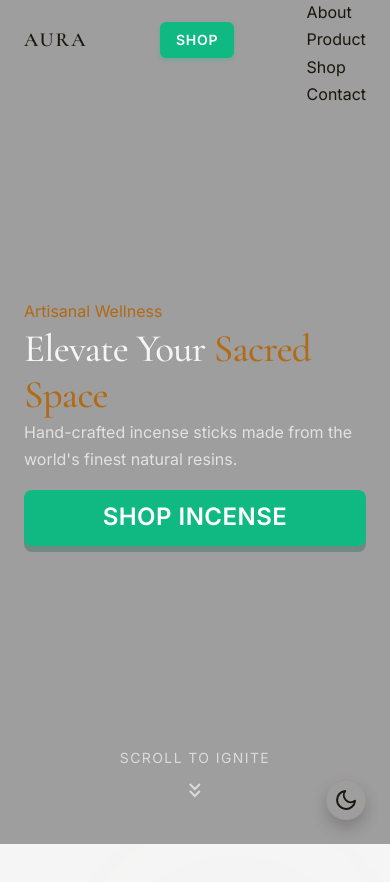
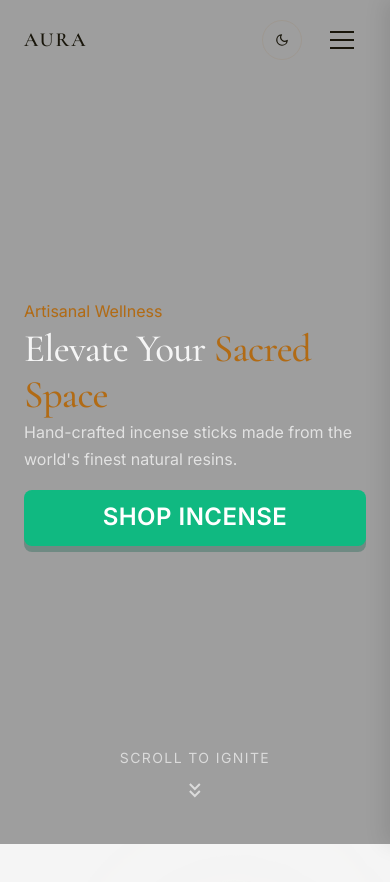
Before and after one commit to tharindu765/incense-Sticks, a website: page index.html in a window 390 px wide. Shown: the top 882 px of the page. Drawn offline with nearby package versions, Linux system fonts and the light colour scheme.

Commit message:
Revert Navbar layout: Restore Toggle/Hamburger, Keep Mobile CTA

```diff
--- a/index.html
+++ b/index.html
@@ -29,7 +29,16 @@
   <div class="smoke-wisp smoke-wisp--2" aria-hidden="true"></div>
   <div class="smoke-wisp smoke-wisp--3" aria-hidden="true"></div>
 
-  <!-- Theme Toggle (Moved to body for global access) -->
+  <!-- Header -->
+  <header class="header" id="header">
+    <div class="container">
+      <div class="header__content">
+        <!-- Logo -->
+        <a href="#home" class="logo">AURA</a>
+
+        <!-- Actions Container (Toggle + Hamburger) -->
+        <div class="header__actions">
+          <!-- Theme Toggle -->
           <button id="theme-toggle" class="theme-toggle" aria-label="Toggle dark mode">
             <svg class="theme-icon-sun" width="24" height="24" viewBox="0 0 24 24" fill="none" stroke="currentColor"
               stroke-width="2" stroke-linecap="round" stroke-linejoin="round">
@@ -49,15 +58,13 @@
             </svg>
           </button>
 
-  <!-- Header -->
-  <header class="header" id="header">
-    <div class="container">
-      <div class="header__content">
-        <!-- Logo -->
-        <a href="#home" class="logo">AURA</a>
-
-        <!-- Mobile Header CTA (Shop Incense) -->
-        <a href="#shop" class="btn btn--cta-header">SHOP</a>
+          <!-- Hamburger (Mobile Only) -->
+          <button class="menu-toggle" id="menuToggle" aria-label="Open menu" aria-expanded="false">
+            <span></span>
+            <span></span>
+            <span></span>
+          </button>
+        </div>
 
         <!-- Desktop Nav (Hidden on Mobile) -->
         <nav class="nav" aria-label="Main navigation">
@@ -69,12 +76,6 @@
             <li><a href="#contact" class="nav__link">Contact</a></li>
           </ul>
         </nav>
-
-        <button class="menu-toggle" id="menuToggle" aria-label="Open menu" aria-expanded="false">
-          <span></span>
-          <span></span>
-          <span></span>
-        </button>
       </div>
     </div>
   </header>
--- a/styles.css
+++ b/styles.css
@@ -479,7 +479,7 @@ p {
   border-bottom: 1px solid rgba(178, 107, 20, 0.1);
 }
 
-/* Header Grid for Mobile */
+/* Header Grid for Mobile/Desktop Agnostic */
 .header__content {
   display: flex;
   align-items: center;
@@ -492,39 +492,70 @@ p {
   font-family: var(--font-heading);
   font-size: var(--text-xl);
   font-weight: 700;
-  /* Bolder logo */
   color: var(--text-main);
   letter-spacing: 0.1em;
   z-index: 1002;
   min-height: 48px;
   display: flex;
   align-items: center;
+  flex-shrink: 0;
 }
 
-/* Floating Theme Toggle (Bottom Right) */
+/* Container for Toggle + Hamburger */
+.header__actions {
+  display: flex;
+  align-items: center;
+  gap: var(--space-md);
+  z-index: 1002;
+  flex-shrink: 0;
+  /* "toggle center-right + hamburger right" implies grouping */
+}
+
+/* Theme Toggle (Header Positioned) */
 .theme-toggle {
-  position: fixed;
-  bottom: 24px;
-  right: 24px;
-  width: 56px;
-  /* Big touch target */
-  height: 56px;
+  background: none;
+  border: none;
+  cursor: pointer;
+  color: var(--text-main);
+  padding: 12px;
+  /* 48px touch target */
+  width: 48px;
+  height: 48px;
   border-radius: 50%;
-  background: var(--bg-card);
-  border: 2px solid var(--border-color);
-  box-shadow: 0 8px 16px rgba(0, 0, 0, 0.2);
   display: flex;
   align-items: center;
   justify-content: center;
-  z-index: 2000;
-  /* Top Layer */
-  color: var(--text-main);
-  cursor: pointer;
-  transition: transform 0.2s ease, background 0.3s ease;
+  transition: background 0.3s ease;
 }
 
-.theme-toggle:active {
-  transform: scale(0.9);
+.theme-toggle:hover {
+  background: rgba(0, 0, 0, 0.05);
+  /* Subtle hover state */
+}
+
+/* Hamburger Menu */
+.menu-toggle {
+  display: flex;
+  /* Default (Mobile) */
+  flex-direction: column;
+  gap: 6px;
+  background: none;
+  border: none;
+  cursor: pointer;
+  padding: 12px;
+  width: 48px;
+  height: 48px;
+  justify-content: center;
+  align-items: center;
+  color: var(--text-main);
+}
+
+.menu-toggle span {
+  display: block;
+  width: 24px;
+  height: 2px;
+  background-color: currentColor;
+  transition: all 0.3s ease;
 }
 
 /* Desktop Styles */
@@ -535,18 +566,13 @@ p {
 
   .logo {
     margin-right: var(--space-2xl);
-    flex: 0 0 auto;
-  }
-
-  .btn--cta-header {
-    display: none;
-    /* Hide Green CTA in header on desktop */
   }
 
   .nav {
     display: flex !important;
     align-items: center;
     flex: 1;
+    /* Take remaining space */
     justify-content: flex-end;
     opacity: 1;
     visibility: visible;
@@ -556,6 +582,7 @@ p {
     width: auto;
     background: transparent;
     padding: 0;
+    box-shadow: none;
   }
 
   .nav__list {
@@ -563,6 +590,41 @@ p {
     gap: var(--space-xl);
     align-items: center;
     flex-direction: row;
+  }
+
+  /* Desktop Layout: Logo ... Toggle ... Links ?
+     User said: "dark/light toggle center-right + links right"
+
+     Current DOM: Logo | Actions(Toggle) | Nav
+     Flex defaults usually put them in order.
+     We want Actions(Toggle) to be near the center or just before Nav.
+
+     If Nav is flex:1, it pushes everything else to start?
+     No, if Logo is auto, Actions is auto, Nav is flex:1.
+
+     Let's allow Nav to sit on the right.
+     And header__actions (Toggle) to sit in the middle?
+
+     Actually, simpler:
+     Logo (Left)
+     Spacer (Flex Grow)
+     Toggle
+     Nav
+
+     But DOM structure is: Logo, Actions, Nav.
+     We can set Actions { margin-left: auto; margin-right: var(--space-md); }
+     to push it to the right, next to Nav.
+  */
+
+  .header__actions {
+    margin-left: auto;
+    /* Push to right, adjacent to Nav */
+    margin-right: var(--space-xl);
+  }
+
+  .nav {
+    flex: 0 0 auto;
+    /* Don't grow, just sit there */
   }
 
   /* Adjust Hero Button for desktop */
@@ -574,10 +636,37 @@ p {
   }
 }
 
-/* Mobile Sidebar - Hide it completely or dormant */
-.menu-toggle {
-  display: none !important;
-  /* Force hide hamburger */
+/* Mobile Sidebar Styles Restore */
+@media (max-width: 767px) {
+  .nav {
+    /* Existing sidebar styles... */
+    position: fixed;
+    top: 0;
+    right: 0;
+    width: 280px;
+    height: 100vh;
+    background: var(--bg-body);
+    padding-top: 80px;
+    padding-left: var(--space-xl);
+    padding-right: var(--space-xl);
+    transform: translateX(100%);
+    transition: transform 0.3s cubic-bezier(0.4, 0.0, 0.2, 1);
+    z-index: 999;
+    box-shadow: -5px 0 20px rgba(0, 0, 0, 0.1);
+    display: flex;
+    flex-direction: column;
+  }
+
+  .nav.nav--open {
+    transform: translateX(0);
+  }
+
+  .nav__list {
+    display: flex;
+    flex-direction: column;
+    gap: var(--space-lg);
+    align-items: flex-start;
+  }
 }
 
 /* End of Header/Nav rewrite */
```
Lines whose indentation alone changed are shown as unchanged.
